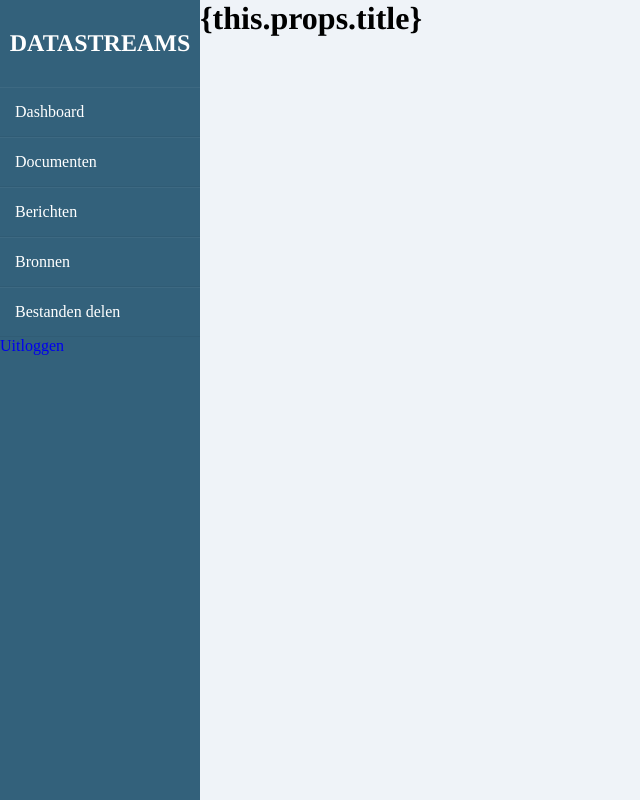
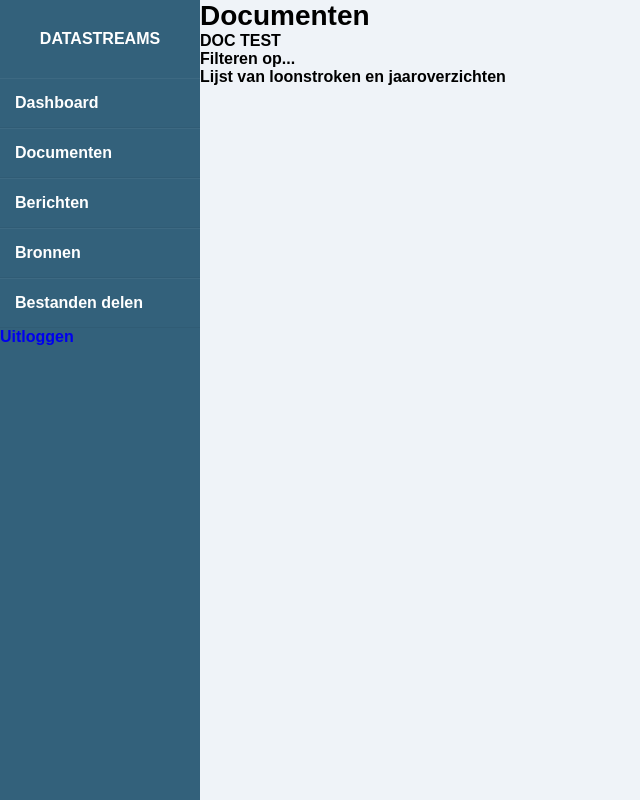
Before and after one commit to Thunder-Invader/Datastreams-nVisionVue, a Vue app in the folder datastreams/: page /Documents in a window 1280 px wide. Shown: the whole page, without its empty margins (0-640 px from the left). Built offline with nearby package versions, Linux system fonts and the light colour scheme.

Commit message:
Usability of the container component with other components as children in the views
also some Small adjustments to the css in app

```diff
--- a/datastreams/src/App.vue
+++ b/datastreams/src/App.vue
@@ -10,8 +10,8 @@
                   <li><a href="#"><i class="fas"></i>Bronnen</a></li>
                   <li><router-link to="/Sending"><i class="fas"></i>Bestanden delen</router-link></li>
               </ul>
-              <div className="social_media">
-                <a href="#"><i className="fab"></i>Uitloggen</a>
+              <div className="log_out">
+                <a href="#"><i Name="fab"></i>Uitloggen</a>
               </div>
         </div>
           <div>
@@ -31,17 +31,32 @@
   }
 
   p {
-    font-family: "Proxima Nova", Times, serif;
+    font-family: 'proxima-nova', sans-serif;
+    font-size: 13px;
   }
 
   h1 {
-    font-family: "Proxima Nova", Times, serif;
+    font-family: 'proxima-nova', sans-serif;
     font-weight: bold;
+    font-size: 28px;
   }
 
   h2 {
-    font-family: "Proxima Nova", Times, serif;
+    font-family: 'proxima-nova', sans-serif;
     font-weight: bold;
+    font-size: 16px;
+  }
+
+  li {
+    font-family: 'proxima-nova', sans-serif;
+    font-weight: bold;
+    font-size: 16px;
+  }
+
+  a {
+    font-family: 'proxima-nova', sans-serif;
+    font-weight: bold;
+    font-size: 16px;
   }
 
   body{
@@ -89,7 +104,7 @@
   }
 
 
-  .wrapper .sidebar .social_media{
+  .wrapper .sidebar .log_out{
     position: absolute;
     bottom: 0;
     left: 50%;
@@ -97,7 +112,7 @@
     display: flex;
   }
 
-  .wrapper .sidebar .social_media a{
+  .wrapper .sidebar .log_out a{
     text-align: center;
     margin: 0 5px;
     color: #ffffff;
--- a/datastreams/src/components/Container.vue
+++ b/datastreams/src/components/Container.vue
@@ -1,14 +1,15 @@
 <template>
       <div class="container">
-          <h1>{this.props.title}</h1>
+          <h1>{{ title }}</h1>
+          <slot></slot>
       </div>
 </template>
 
 <script>
 export default {
   name: 'Container',
-  props: {
-  }
+  props: ['title'],
+  template: '<h1>{{ title }}</h1>'
 }
 </script>
 
--- a/datastreams/src/views/DocumentsPage.vue
+++ b/datastreams/src/views/DocumentsPage.vue
@@ -1,7 +1,7 @@
 <template>
-  <Container>
+  <Container title="Documenten">
     <div>
-      <h1>DOC TEST</h1>
+      <h2>DOC TEST</h2>
     </div>
     <FilterBlock/>
     <DocumentBlock/>
--- a/datastreams/src/views/SendingPage.vue
+++ b/datastreams/src/views/SendingPage.vue
@@ -1,7 +1,7 @@
 <template>
-  <Container>
+  <Container title="Bestanden delen">
     <div>
-      <h1>Sending test</h1>
+      <h2>Sending test</h2>
       <SendingFiles/>
     </div>
   </Container>
--- a/datastreams/src/views/index.vue
+++ b/datastreams/src/views/index.vue
@@ -1,8 +1,8 @@
 <template>
-  <Container>
+  <Container title="Dashboard">
     <div id="index">
       <img alt="Vue logo" src="../assets/logo.png">
-      <HelloWorld msg="Welcome to Your Vue.js App"/>
+      <app-text msg="Welcome to Your Vue.js App"/>
     </div>
   </Container>
 </template>
@@ -15,7 +15,7 @@ export default {
   name: 'index',
   components: {
       Container,
-      HelloWorld
+      'app-text': HelloWorld
   }
 }
 </script>
```
